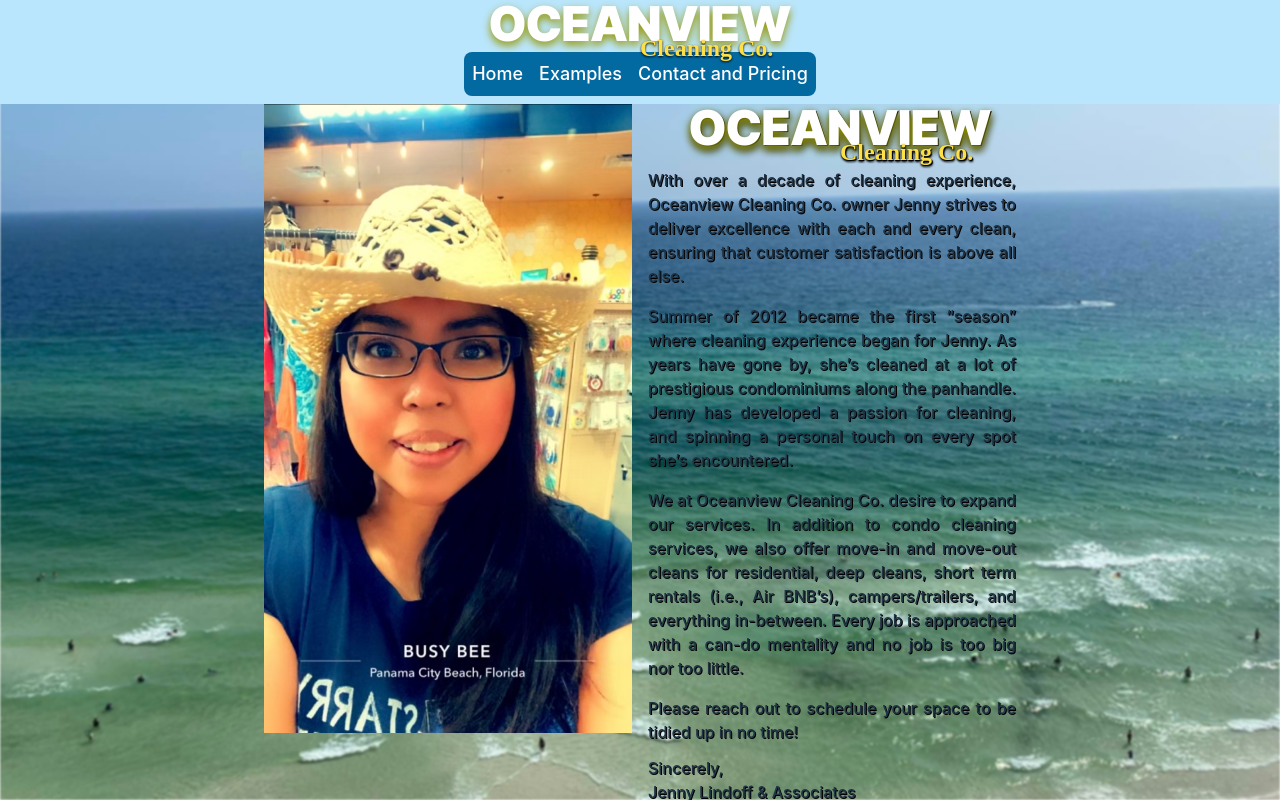
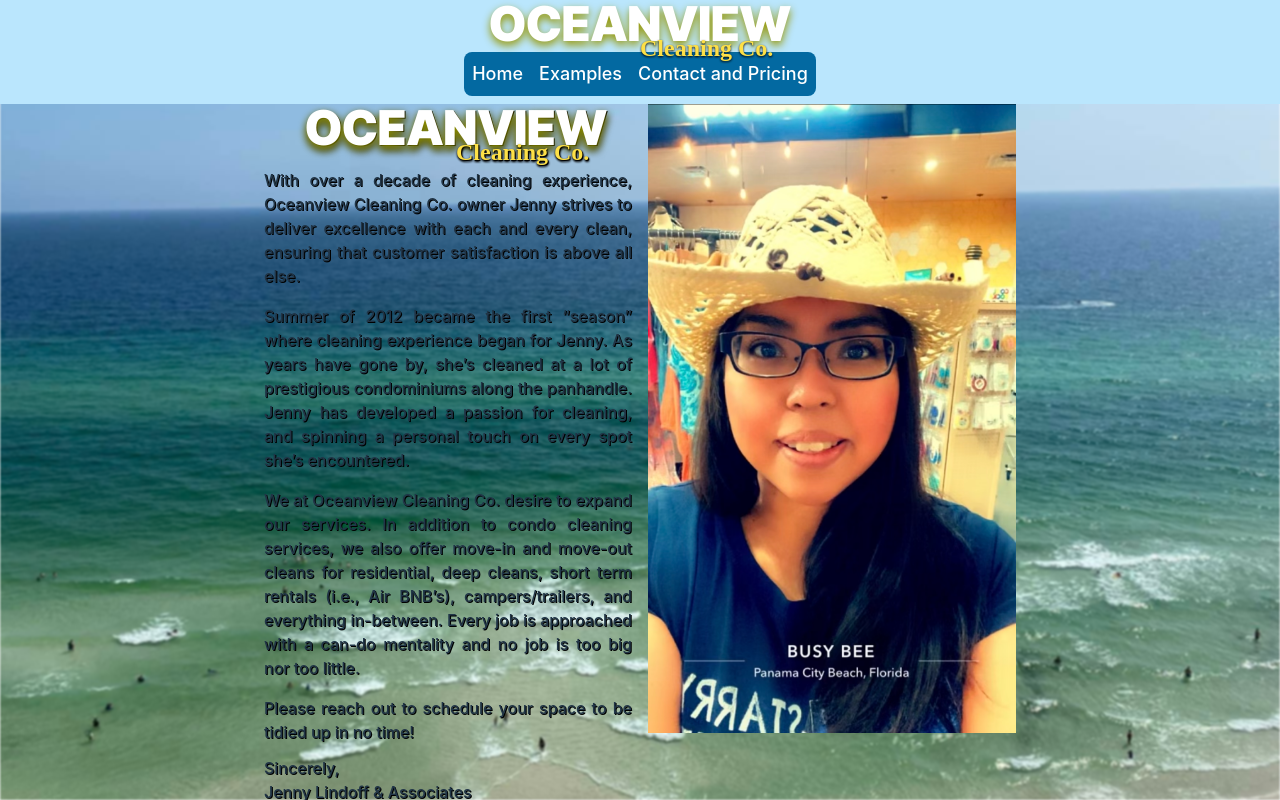
Before and after one commit to frenzie24/oceanviewcleaning, a React (Vite) app in the folder oceanview-cleaning/: page / in a window 1280 px wide. Built offline with nearby package versions, Linux system fonts and the light colour scheme; a web font is replaced by a local one.

Commit message:
position of image and text swapped on home

```diff
--- a/oceanview-cleaning/src/components/About.jsx
+++ b/oceanview-cleaning/src/components/About.jsx
@@ -5,9 +5,7 @@ const About = () => {
     return (
         <div className='w-content flex flex-row flex-wrap justify-center items-start [&_div]:px-2'>
 
-            <div className="max-w-96">
-                <img src="./assets/owner.PNG" alt="Jenny Lindoff, Oceanview Cleaning Co. founder" />
-            </div>
+
             <div className="max-w-96 text-base font-medium drop-shadow-[_1px_1px_rgba(0,0,0,1)]">
                <Logo />
                 <p className="text-justify pt-4 mb-4">
@@ -25,6 +23,9 @@ const About = () => {
                 <p className="pt-3">Sincerely,</p>
                 <p>Jenny Lindoff & Associates</p>
             </div>
+            <div className="max-w-96">
+                <img src="./assets/owner.PNG" alt="Jenny Lindoff, Oceanview Cleaning Co. founder" />
+            </div>
         </div>
     );
 };
```
